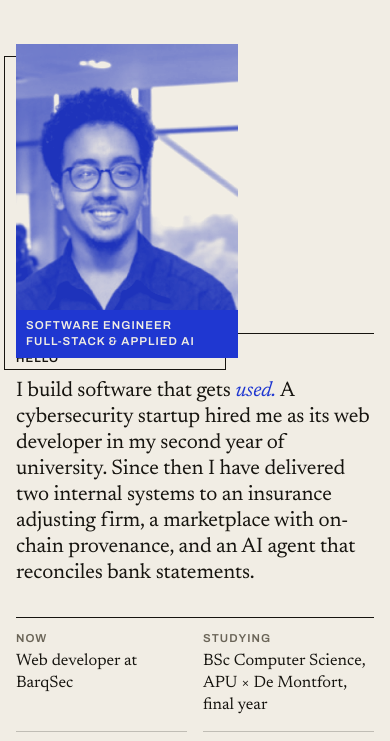
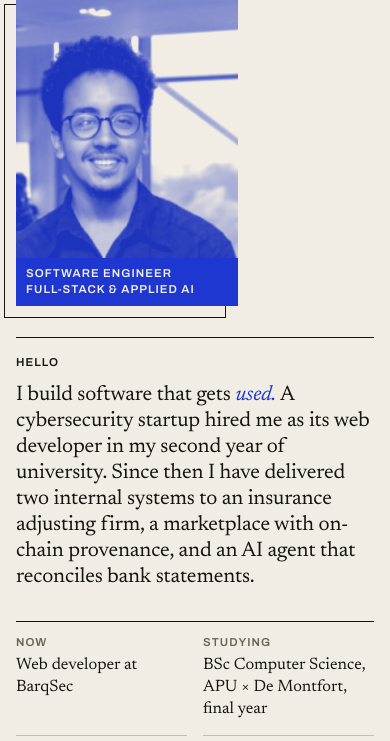
Before and after one commit to sidim-prog/protfolio, a plain HTML site: page index.html in a window 390 px wide. Shown: the part 161-902 px from the top of the page. Drawn offline with Linux system fonts and the light colour scheme.

Commit message:
Fix portrait position on small screens

```diff
--- a/index.html
+++ b/index.html
@@ -329,7 +329,7 @@ main { counter-reset: sec; }
 .portrait { animation: fadein .9s ease .35s both; }
 
 @media (max-width: 900px) {
-  .portrait { width: 62%; margin-bottom: 26px; position: relative; }
+  .portrait { width: 62%; margin-bottom: 30px; position: relative; top: auto; inset-inline-end: auto; }
   .intro { min-height: 0; }
 }
 @media (prefers-reduced-motion: reduce) { .name > span, .portrait { animation: none; } }
```
